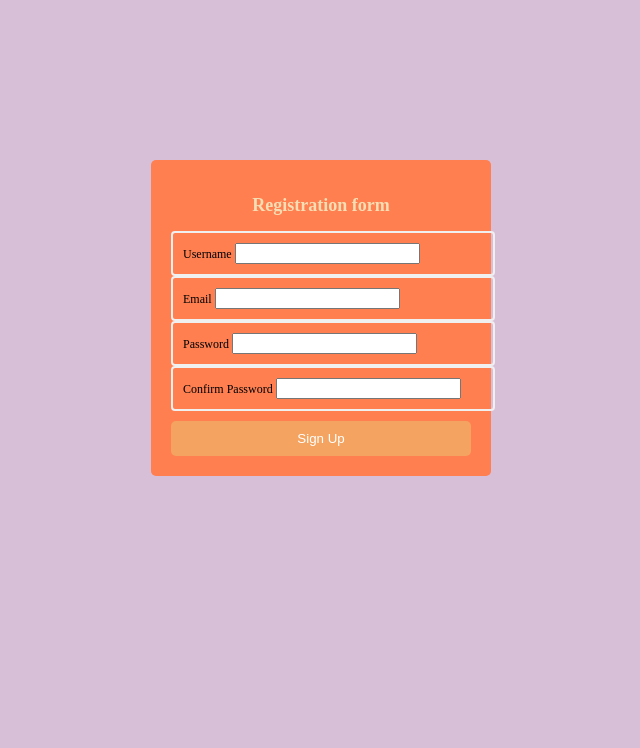
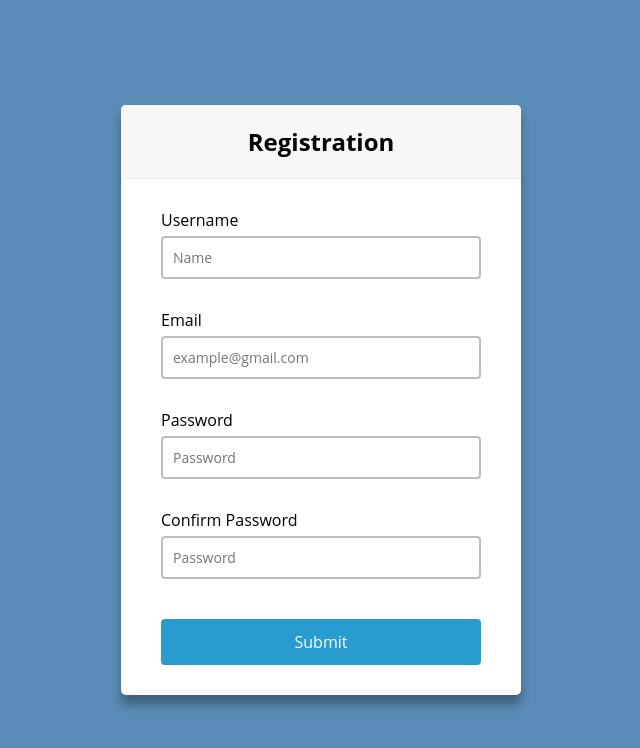
Before and after one commit to viswaguru48/simple-form, a plain HTML site: page index.html in a window 1280 px wide. Shown: the whole page, without its empty margins (319-959 px from the left). Drawn offline with Linux system fonts and the light colour scheme.

Commit message:
Add files via upload

```diff
--- a/index.html
+++ b/index.html
@@ -2,38 +2,49 @@
 <html lang="en">
 <head>
     <meta charset="UTF-8">
+    <meta http-equiv="X-UA-Compatible" content="IE=edge">
     <meta name="viewport" content="width=device-width, initial-scale=1.0">
-    <title>Simple Form</title>
+    <title>simple form</title>
     <link rel="stylesheet" href="style.css">
 </head>
 <body>
     <div class="container">
-        <form action="" id="form">
-            <h2>Registration form</h2>
-            <div class="input-control">
+        <div class="header">
+            <h2>Registration</h2>
+        </div>
+        <form id="form" class="form">
+            <div class="inputs">
                 <label for="username">Username</label>
-                <input type="text" id="username" name="username">
+                <input type="text" placeholder="Name" id="username">
                 <div class="error"></div>
             </div>
-            <div class="input-control">
+
+
+            <div class="inputs">
                 <label for="email">Email</label>
-                <input type="text" id="email" name="email">
+                <input type="email" placeholder="example@gmail.com" id="email">
                 <div class="error"></div>
             </div>
-            <div class="input-control">
+
+
+            <div class="inputs">
                 <label for="password">Password</label>
-                <input type="password" id="password" name="password">
+                <input type="password" placeholder="Password" id="password">
                 <div class="error"></div>
             </div>
-            <div class="input-control">
-                <label for="password">Confirm Password</label>
-                <input type="password" id="password2" name="password2">
+
+
+            <div class="inputs">
+                <label for="password2">Confirm Password</label>
+                <input type="password" placeholder="Password" id="password2">
                 <div class="error"></div>
             </div>
-            <button type="button">Sign Up</button>
+
+            <button type="submit">Submit</button>
         </form>
     </div>
 
-    <script src="script.js"></script>
+<script src="script.js"></script>
+
 </body>
 </html>
--- a/script.js
+++ b/script.js
@@ -0,0 +1,69 @@
+const form = document.getElementById('form');
+const username = document.getElementById('username');
+const email = document.getElementById('email');
+const password = document.getElementById('password');
+const password2 = document.getElementById('password2');
+
+form.addEventListener('submit', e => {
+    e.preventDefault();
+
+    ValidateInputs();
+});
+
+const setError = (element, message) => {
+    const inputs = element.parentElement;
+    const errorout = inputs.querySelector('.error');
+
+    errorout.innerText = message;
+    inputs.classList.add('error');
+    inputs.classList.remove('success')
+}
+
+const setSuccess = (element, message) => {
+    const inputs = element.parentElement;
+    const errorout = inputs.querySelector('.error');
+
+    errorout.innerText = element;
+    inputs.classList.add('success');
+    inputs.classList.remove('error')
+}
+
+const isValidEmail = email => {
+    const re = /^(([^<>()[\]\\.,;:\s@"]+(\.[^<>()[\]\\.,;:\s@"]+)*)|(".+"))@((\[[0-9]{1,3}\.[0-9]{1,3}\.[0-9]{1,3}\.[0-9]{1,3}\])|(([a-zA-Z\-0-9]+\.)+[a-zA-Z]{2,}))$/;
+    return re.test(String(email).toLowerCase());
+}
+
+const ValidateInputs = () => {
+    const usernameValue = username.value.trim();
+    const emailValue = email.value.trim();
+    const passwordValue = password.value.trim();
+    const password2Value = password2.value.trim();
+
+    if (usernameValue === '') {
+        setError(username, "Username is required")
+    } else {
+        setSuccess(username);
+    }
+
+    if (emailValue === '') {
+        setError(email, "Email is required")
+    } else if (!isValidEmail(emailValue)) {
+        setError(email, "Provide a valid email address.")
+    } else {
+        setSuccess(email);
+    }
+
+    if (passwordValue === '') {
+        setError(password, "Password is required")
+    } else if (passwordValue.length < 8) {
+        setError(password, "Password must be at least 8 character.")
+    } else {
+        setSuccess(password);
+    }
+
+    if (password2Value === '') {
+        setError(password2, "Password is required")
+    } else {
+        setSuccess(password2);
+    }
+};
--- a/style.css
+++ b/style.css
@@ -1,41 +1,97 @@
-body{
-    background-color: thistle;
+* {
+	box-sizing: border-box;
 }
 
-#form{
-    width: 300px;
-    margin: 20vh auto 0 auto;
-    padding: 20px;
-    background-color: coral;
-    border-radius: 5px;
-    font-size: 12px;
+body {
+	background-color: #598cb6;
+	font-family: 'Open Sans', sans-serif;
+	display: flex;
+	align-items: center;
+	justify-content: center;
+	min-height: 100vh;
+	margin: 0;
 }
 
-#form h2{
-    color: wheat;
-    text-align: center;
+.container {
+	background-color: #fff;
+	border-radius: 5px;
+	box-shadow: 0 10px 10px rgba(0, 0, 0, 0.3);
+	overflow: hidden;
+	width: 400px;
+	max-width: 100%;
 }
 
-#form button{
-    padding: 10px;
-    margin-top: 10px;
-    width: 100%;
-    color: white;
-    background-color: sandybrown;
-    border: none;
-    cursor: pointer;
-    border-radius: 5px;
+.header {
+	border-bottom: 1px solid #f0f0f0;
+	background-color: #f7f7f7;
+	padding: 20px 40px;
 }
 
-.input-control{
-    border: 2px solid #f0f0f0;
-    border-radius: 4px;
-    display: block;
-    font-size: 12px;
-    padding: 10px;
-    width: 100%;
+.header h2 {
+	text-align: center;
+	margin: 0;
 }
 
-.input-control input:focus{
-    outline: 0;
+.form {
+	padding: 30px 40px;
 }
+
+.inputs {
+	margin-bottom: 10px;
+	padding-bottom: 20px;
+	position: relative;
+}
+
+.inputs label {
+	display: inline-block;
+	margin-bottom: 5px;
+}
+
+.inputs input {
+	border: 2px solid #bdbdbd;
+	border-radius: 4px;
+	display: block;
+	font-family: inherit;
+	font-size: 14px;
+	padding: 10px;
+	width: 100%;
+}
+
+.inputs input:focus {
+	outline: 0;
+	border-color: rgb(166, 195, 228);
+}
+
+.inputs.success input {
+	border-color: #2ecc71;
+}
+
+.inputs.error input {
+	border-color: #e74c3c;
+}
+
+.inputs .error {
+	color: #e74c3c;
+	position: absolute;
+	bottom: 0;
+	left: 0;
+	visibility: hidden;
+}
+
+.inputs.error .error {
+	visibility: visible;
+}
+
+.form button {
+	cursor: pointer;
+	background-color: #289bd1;
+	border: 2px solid #289bd1;
+	border-radius: 4px;
+	color: #fff;
+	display: block;
+	font-family: inherit;
+	font-size: 16px;
+	padding: 10px;
+	margin-top: 20px;
+	width: 100%;
+}
```
